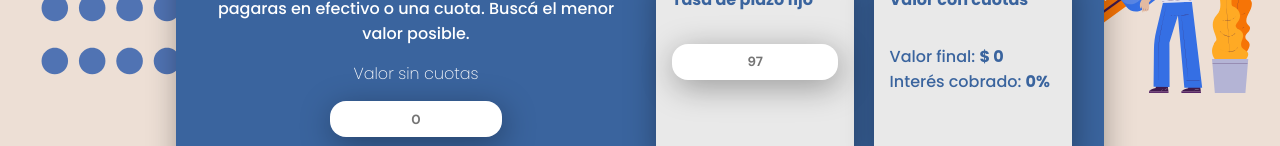
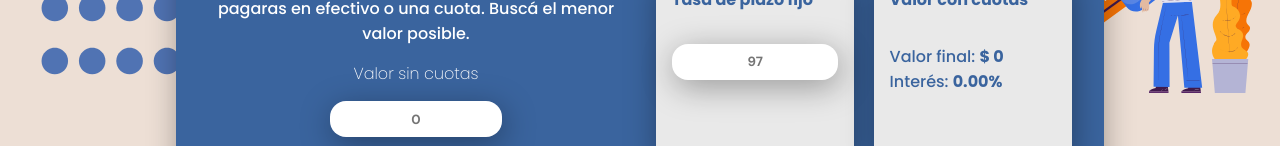
Before and after one commit to soype/sacaloencuotas, a React (Create React App) app: page / in a window 1280 px wide. Shown: the part 207-353 px from the top of the page. Built offline with nearby package versions, Linux system fonts and the light colour scheme.

Commit message:
Fix interes

```diff
--- a/src/components/calculator/Result.js
+++ b/src/components/calculator/Result.js
@@ -41,7 +41,7 @@ const Result = (props) => {
             Valor final: <strong>$ {props.valorFinal}</strong>
           </p>
           <p className={styles["tasa-interes"]}>
-            Interés cobrado: <strong>{props.interes}%</strong>
+            Interés: <strong>{(props.interes).toFixed(2)}%</strong>
           </p>
         </MiniCard>
       </div>
```
